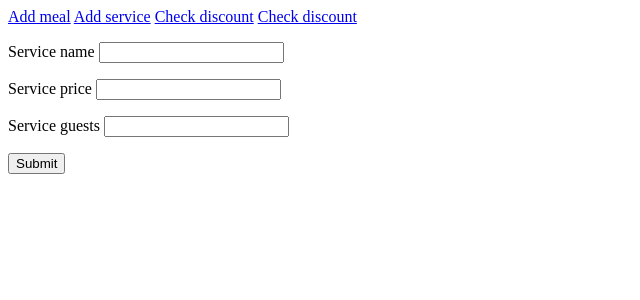
After one commit to TRaffii/eduweb-python-basic, a Flask app: page /add_service_form in a window 1280 px wide. The commit adds this page. Shown: the top 300 px of the page, without its empty margins (0-640 px from the left). Run offline with Flask 2, Linux system fonts and the light colour scheme.

Commit message:
31-finish

```diff
--- a/31/main.py
+++ b/31/main.py
@@ -41,7 +41,6 @@ def main():
             bill.print_to_file(filename)
 
 
-
 if __name__ == '__main__':
     app.secret_key = "secret value"
     app.run(debug=True)
--- a/31/routes/form.py
+++ b/31/routes/form.py
@@ -1,4 +1,4 @@
-from flask import Blueprint, request, session, render_template
+from flask import Blueprint, render_template
 
 form_routes = Blueprint('form_routes', __name__)
 
@@ -6,3 +6,13 @@ form_routes = Blueprint('form_routes', __name__)
 @form_routes.route('/add_meal_form')
 def add_meal_form():
     return render_template('add_meal_form.html')
+
+
+@form_routes.route('/add_service_form')
+def add_service_form():
+    return render_template('add_service_form.html')
+
+
+@form_routes.route('/check_discount_form')
+def check_discount_form():
+    return render_template('check_discount_form.html')
--- /dev/null
+++ b/31/templates/add_service_form.html
@@ -0,0 +1,18 @@
+{% extends "layout.html" %}
+{% block content %}
+<form method="post" action="{{url_for('logic_routes.add_service')}}">
+    <p>
+        <label for="service_name">Service name</label>
+        <input name="service_name" type="text" id="service_name">
+    </p>
+    <p>
+        <label for="service_price">Service price</label>
+        <input name="service_price" type="text" id="service_price">
+    </p>
+    <p>
+        <label for="service_guests">Service guests</label>
+        <input name="service_guests" type="text" id="service_guests">
+    </p>
+    <p><input type="submit" /></p>
+</form>
+{% endblock %}
--- a/31/templates/layout.html
+++ b/31/templates/layout.html
@@ -5,6 +5,10 @@
   </head>
   <body>
     <div class="nav">
+      <a href="{{url_for('form_routes.add_meal_form')}}">Add meal</a>
+      <a href="{{url_for('form_routes.add_service_form')}}">Add service</a>
+      <a href="{{url_for('form_routes.check_discount_form')}}">Check discount</a>
+      <a href="{{url_for('logic_routes.sum')}}">Check discount</a>
     </div>
     <div class="container">
       {% block content %} {% endblock %}
```
Also changed, not shown: 31/routes/logic.py (+20 -4 lines), 31/templates/add_meal_form.html (+9 -5 lines), 31/templates/check_discount_form.html (added, +14 -0 lines).
